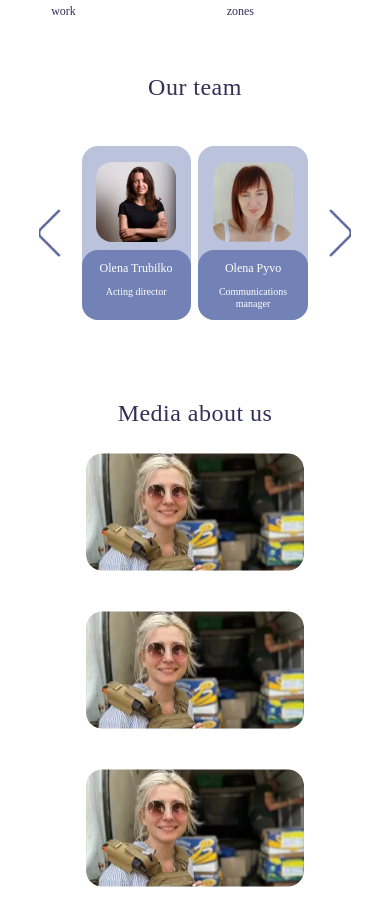
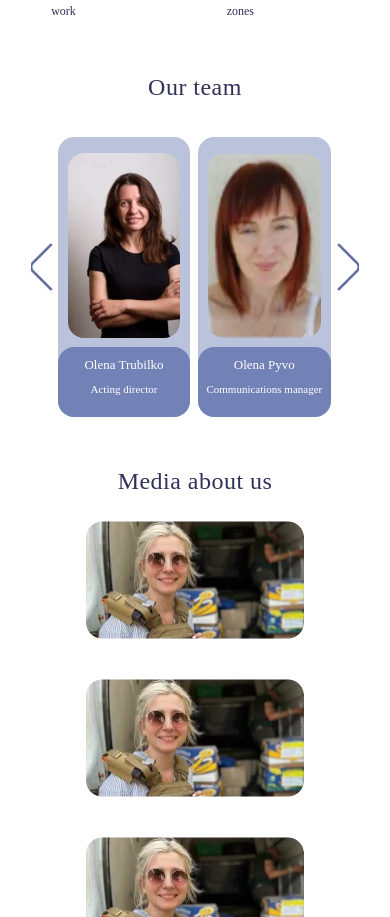
Before and after one commit to Ukrainian-Educational-Foundation/home-project, a Next.js app: page /en in a window 390 px wide. Shown: the part 6784-7701 px from the top of the page. Built offline with nearby package versions, Linux system fonts and the light colour scheme.

Commit message:
change size slider

```diff
--- a/src/components/organisms/AboutFond/AboutFond.module.css
+++ b/src/components/organisms/AboutFond/AboutFond.module.css
@@ -404,6 +404,11 @@
     padding: 3vw 1vw;
   }
 
+  .about_fond_wrap > ul {
+    height: auto;
+    margin-top: 20px;
+  }
+
   .about_fond > ul > li > div:first-child {
     font-size: 32px;
     height: 40px;
@@ -419,7 +424,7 @@
   }
 
   .about_fond_team > div:nth-of-type(2) {
-    width: 80vw;
+    width: 84vw;
   }
 
   .about_fond > ul > li > div:first-child {
@@ -434,12 +439,12 @@
   }
 
   .about_fond_wrap {
-    width: 60vw;
+    width: 84vw;
   }
 
   .about_fond_card > div:last-child,
   .about_fond_card > div:first-child {
-    width: 26vw;
+    width: 32vw;
     font-size: 12px;
     line-height: 12px;
   }
@@ -449,17 +454,25 @@
   }
 
   .about_fond_wrap > ul > li {
-    width: 28vw;
+    width: 34vw;
+    height: 350px;
+    justify-content: space-between;
+  }
+
+  .about_img_wrap {
+    position: relative;
+    width: 85%;
+    height: 70%;
+  }
+}
+
+@media (max-width: 600px) {
+  .about_fond_wrap > ul > li {
+    height: 300px;
   }
 }
 
 @media (max-width: 450px) {
-  .about_img_wrap {
-    position: relative;
-    width: 80px;
-    height: 80px;
-  }
-
   .about_fond_card {
     height: 70px;
   }
@@ -467,26 +480,22 @@
     gap: 20px;
     padding: 0px 20px 20px 20px;
   }
-}
-
-@media (max-width: 450px) {
-  .about_img_wrap {
-    position: relative;
-    width: 80px;
-    height: 80px;
-  }
 
   .about_fond_card {
     height: 70px;
+  }
+
+  .about_fond_wrap > ul > li {
+    height: 280px;
   }
 }
 
 @media (max-width: 400px) {
   .about_fond_card > div:last-child {
-    font-size: 10px;
+    font-size: 11px;
   }
 
   .about_fond_card > div:first-child {
-    font-size: 12px;
+    font-size: 13px;
   }
 }
--- a/src/components/organisms/AboutFond/AboutFond.tsx
+++ b/src/components/organisms/AboutFond/AboutFond.tsx
@@ -18,7 +18,7 @@ interface DataProps {
 enum Slide {
   VIEW = 930,
   VIEW_TAB = 66,
-  VIEW_MOB = 60,
+  VIEW_MOB = 72,
 }
 
 function AboutFond() {
@@ -55,9 +55,10 @@ function AboutFond() {
       isTablet
         ? view < -isData.length * 22
         : isMobile
-        ? view < -isData.length * 30
+        ? view < -isData.length * 36
         : view < -isData.length * 186
     ) {
+      console.log(1);
       setView(initialView);
     }
   }, [initialView, view, isData, isTablet, isMobile]);
```
